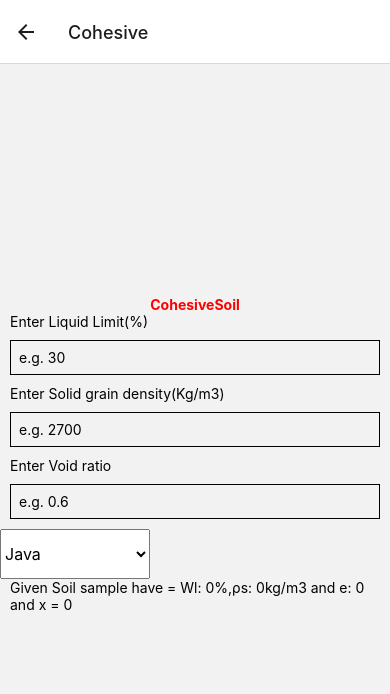
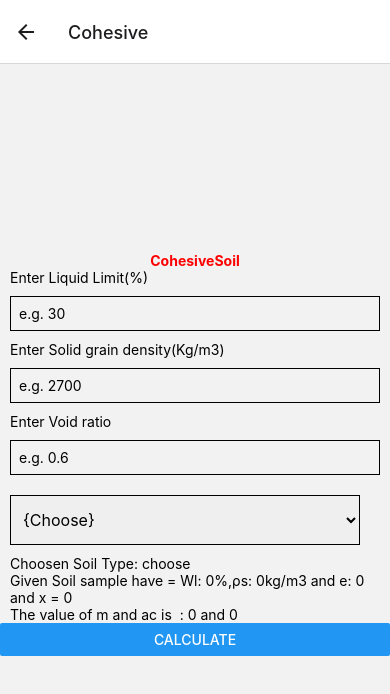
Before and after one commit to kbimal53/SWCC-Prediction-App, a React Native app: screen / in a window 390 px wide. Both pictures are taken after a click on the button "PLASTIC/COHESIVE SOIL". Shown: the top 694 px of the page. Built offline with nearby package versions, Linux system fonts and the light colour scheme.

Commit message:
added variables

```diff
--- a/App.js
+++ b/App.js
@@ -10,7 +10,7 @@ import CohesiveSoil from './Components/CohesiveSoil';
 function HomeScreen({ navigation }) {
   return (
     <View style={{ flex: 1, alignItems: 'center', justifyContent: 'center' }}>
-      <Header/>
+      {/* <Header/> */}
       <View style={styles.button}>
         <Button
           title="Plastic/Cohesive Soil"
@@ -48,9 +48,10 @@ export default function App() {
   const [count,setcount] =useState(0);
 
   return (
+    // <CohesiveSoil/>
     <NavigationContainer>
-      <Stack.Navigator initialRouteName="Home">
-        <Stack.Screen name="Home" component={HomeScreen} />
+      <Stack.Navigator initialRouteName="SWCC Prediction app!">
+        <Stack.Screen name="SWCC Prediction app!" component={HomeScreen} />
         <Stack.Screen name="Cohesive" component={Cohesive} />
         <Stack.Screen name="Granular" component={Granular} />
       </Stack.Navigator>
--- a/Components/CohesiveSoil.js
+++ b/Components/CohesiveSoil.js
@@ -1,11 +1,37 @@
-import { View, Text, Picker ,StyleSheet,TextInput} from 'react-native'
+import { View, Text, Picker, Button ,StyleSheet,TextInput} from 'react-native'
 import React , {useState} from 'react'
 
 export default function CohesiveSoil() {
     const [Wl,setWl] = useState(0);
+    const [ξ,setξ] = useState(0);
     const [ρs,setρs] = useState(0);
     const [e,sete] = useState(0);
-    const [selectedValue, setSelectedValue] = useState("java");
+    const [selectedValue, setSelectedValue] = useState({type:"choose",m:0 , ac : 0});
+    function myfunction(val){
+        if(val=="a")
+        {
+            setSelectedValue({...selectedValue,m:1,type:"Coarse, uniform and relatively dense sand"})
+        }
+        else if(val=="b"){
+            setSelectedValue({...selectedValue,m:2,ac:2,type:"Fine and dense sand"})
+        }
+        else if(val=="c"){
+            setSelectedValue({...selectedValue,m:3,ac:3,type:"Tailings Sigmaa (silty material, coarse and loose)"})
+        }
+        else if(val=="d"){
+            setSelectedValue({...selectedValue,m:4,ac:4,type:"Tailings Sigma mixed with 10% bentonite"})
+        }
+        else if(val=="e"){
+            setSelectedValue({...selectedValue,m:5,ac:4,type:"Guadalix Red silty clay"})
+        }
+        else if(val=="f"){
+            setSelectedValue({...selectedValue,m:6,ac:66,type:"Till"})
+        }
+        else if(val=="g"){
+            setSelectedValue({...selectedValue,m:7,ac:12,type:"Indian Head Till"})
+        }
+    };
+
         return (
             <View>
                 <View style={styles.header}>
@@ -41,17 +67,32 @@ export default function CohesiveSoil() {
                     </View>
                     <Picker
                         selectedValue={selectedValue}
-                style={{ height: 50, width: 150 }}
-                onValueChange={(itemValue, itemIndex) => setSelectedValue(itemValue)}
+                        style ={styles.picker}
+                        // style={{ height: 50, width: 150 }}
+                        onValueChange={(itemValue, itemIndex) => myfunction(itemValue)}
                     >
-                <Picker.Item label="Java" value="java" />
-                <Picker.Item label="JavaScript" value="js" />
+                        <Picker.Item label="{Choose}" value="z" />
+                        <Picker.Item label="Coarse, uniform and relatively dense sand" value="a" />
+                        <Picker.Item label="Fine and dense sand" value="b" />
+                        <Picker.Item label="Tailings Sigmaa (silty material, coarse and loose)" value="c" />
+                        <Picker.Item label="Tailings Sigma mixed with 10% bentonite" value="d" />
+                        <Picker.Item label="Guadalix Red silty clay" value="e" />
+                        <Picker.Item label="Till" value="f" />
+                        <Picker.Item label="Indian Head Till " value="g" />
                     </Picker>
                 </View>
-        <Text style={styles.text}>Given Soil sample have = Wl: {Wl}%,ρs: {ρs}kg/m3 and e: {e} and x = {Wl*ρs+e} </Text>
+                <Text style={styles.text}>Choosen Soil Type: {selectedValue.type}</Text>
+                <Text style={styles.text}>Given Soil sample have = Wl: {Wl}%,ρs: {ρs}kg/m3 and e: {e} and x = {parseInt(Wl*ρs)+parseInt(e)} </Text>
+                <Text style={styles.text}>The value of m and ac is  : {selectedValue.m} and {selectedValue.ac} </Text>
+                <View style={styles.button}>
+                <Button
+                  title="Calculate"
+                />
+              </View>
             </View>
           );
     }
+
 
 const styles = StyleSheet.create({
     text:{
@@ -70,7 +111,15 @@ const styles = StyleSheet.create({
         padding:8,
         margin: 10,
     },
+    picker:{
+        borderWidth:1,
+        borderColor:'black',
+        padding:8,
+        margin: 10,
+        height: 50,
+        width : 350
+    },
     box:{
         borderColor:'red'
     }
-})
+});
```
Lines whose indentation alone changed are shown as unchanged.
